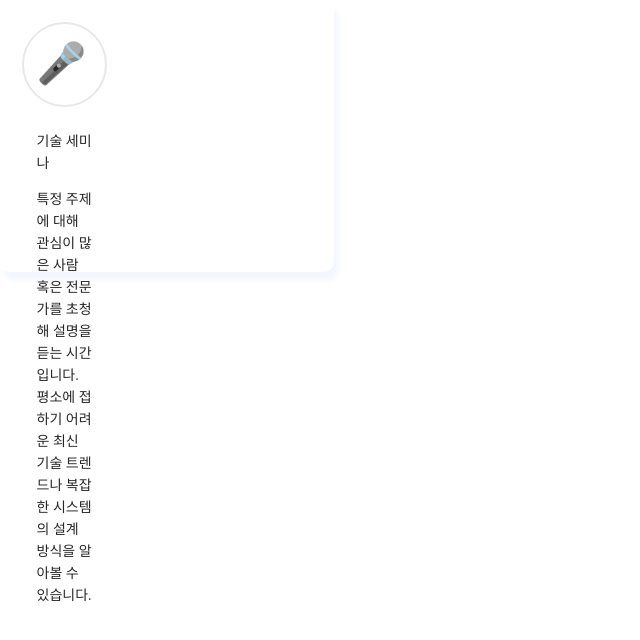
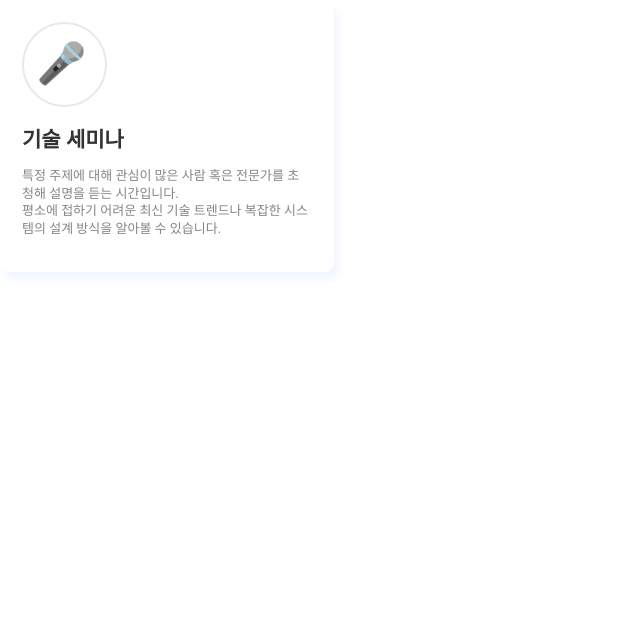
Before and after one commit to GDSC-Hanyang/homepage-front-1-, a React (Create React App) app: page / in a window 1280 px wide. Shown: the top 640 px of the page, without its empty margins (0-640 px from the left). Built offline with nearby package versions, Linux system fonts and the light colour scheme.

Commit message:
CircleCard

```diff
--- a/src/components/main/CardActivities.less
+++ b/src/components/main/CardActivities.less
@@ -30,5 +30,40 @@
     text-align: center;
 }
 .CardTitle {
+    position: absolute;
+    width: 120px;
+    left: 22px;
+    top: 125px;
 
+    font-family: 'Apple SD Gothic Neo';
+    font-style: normal;
+    font-weight: 600;
+    font-size: 21px;
+    line-height: 30px;
+    /* identical to box height */
+
+    display: flex;
+    align-items: center;
+
+    color: #333333;
 }
+.CardContent {
+    position: absolute;
+    width: 288px;
+    left: 22px;
+    top: 167px;
+
+    font-family: 'Apple SD Gothic Neo';
+    font-style: normal;
+    font-weight: 400;
+    font-size: 13px;
+    line-height: 135%;
+    /* or 20px */
+
+    display: flex;
+    align-items: center;
+
+    /* gray_text */
+
+    color: #858585;
+}
--- a/src/components/main/CardActivities.tsx
+++ b/src/components/main/CardActivities.tsx
@@ -1,15 +1,15 @@
 import * as React from 'react';
 import './CardActivities.less';
 
-function CardActivities() {
+let CardActivities = () => {
     return(
         <div className='Card'>
             <div className='CardIconBack'>
                 <p className='CardIcon'>🎤</p>
-                <p className='CardTitle'>기술 세미나</p>
-                <p className='CardContent'>특정 주제에 대해 관심이 많은 사람 혹은 전문가를 초청해 설명을 듣는 시간입니다.
+            </div>
+            <p className='CardTitle'>기술 세미나</p>
+            <p className='CardContent'>특정 주제에 대해 관심이 많은 사람 혹은 전문가를 초청해 설명을 듣는 시간입니다.<br/>
 평소에 접하기 어려운 최신 기술 트렌드나 복잡한 시스템의 설계 방식을 알아볼 수 있습니다.</p>
-            </div>
         </div>
     )
 }
--- a/src/components/main/CardSNS.tsx
+++ b/src/components/main/CardSNS.tsx
@@ -1,7 +1,11 @@
 import * as React from 'react';
 
 function CardSNS() {
-    return<p>hello world!</p>;
+    return(
+        <div>
+
+        </div>
+    )
 }
 
 export default CardSNS;
--- /dev/null
+++ b/src/components/main/CardStudents.less
@@ -0,0 +1,26 @@
+@import '~antd/dist/antd.less';
+.CircleCard {
+    position: relative;
+    width: 300px;
+    height: 299px;
+
+    background: #FFFFFF;
+    border: 1px solid #5A87EC;
+    border-radius: 50%;
+    box-sizing: border-box;
+    text-align: center;
+}
+.CircleTitle {
+    margin-top: 105px;
+    font-family: 'Apple SD Gothic Neo';
+    font-style: normal;
+    font-weight: 600;
+    font-size: 18px;
+    line-height: 150%;
+}
+.CircleContent {
+    padding: 0 10px;
+    font-family: 'Apple SD Gothic Neo';
+    font-style: normal;
+    color: #858585;
+}
--- a/src/components/main/CardStudents.tsx
+++ b/src/components/main/CardStudents.tsx
@@ -1,7 +1,14 @@
 import * as React from 'react';
+import './CardStudents.less';
 
 function CardStudents() {
-    return<p>hello world!</p>;
+    return(
+        <div className='CircleCard'>
+            <p className='CircleTitle'>관련 직무로 진출할 학생</p>
+            <p className='CircleContent'>개발자 및 디자이너로 취업 준비를 하거나,
+창업을 위해 팀원을 구하고 있는 학생</p>
+        </div>
+    )
 }
 
 export default CardStudents;
```
Also changed, not shown: src/pages/less/MainPage.less (added, +60 -0 lines).
